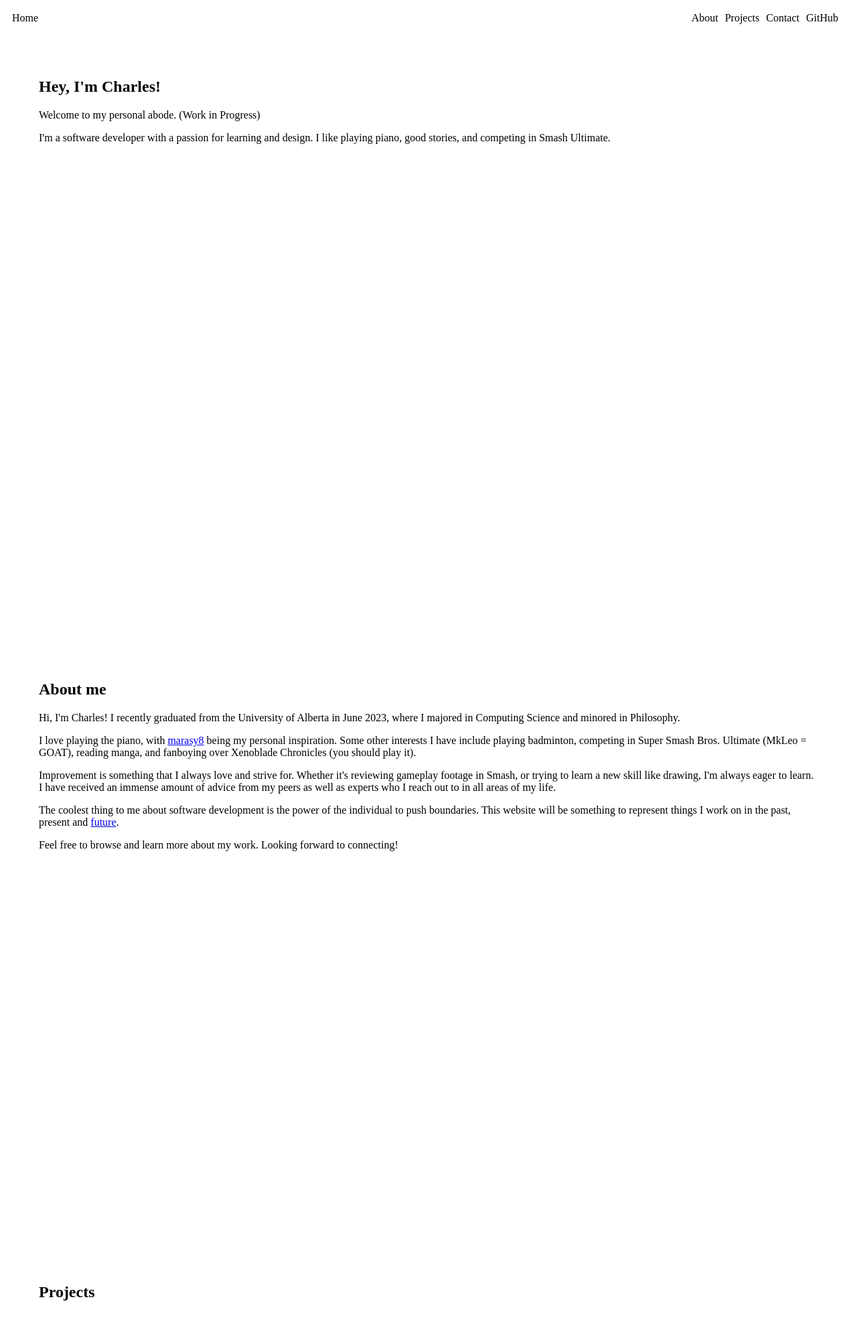
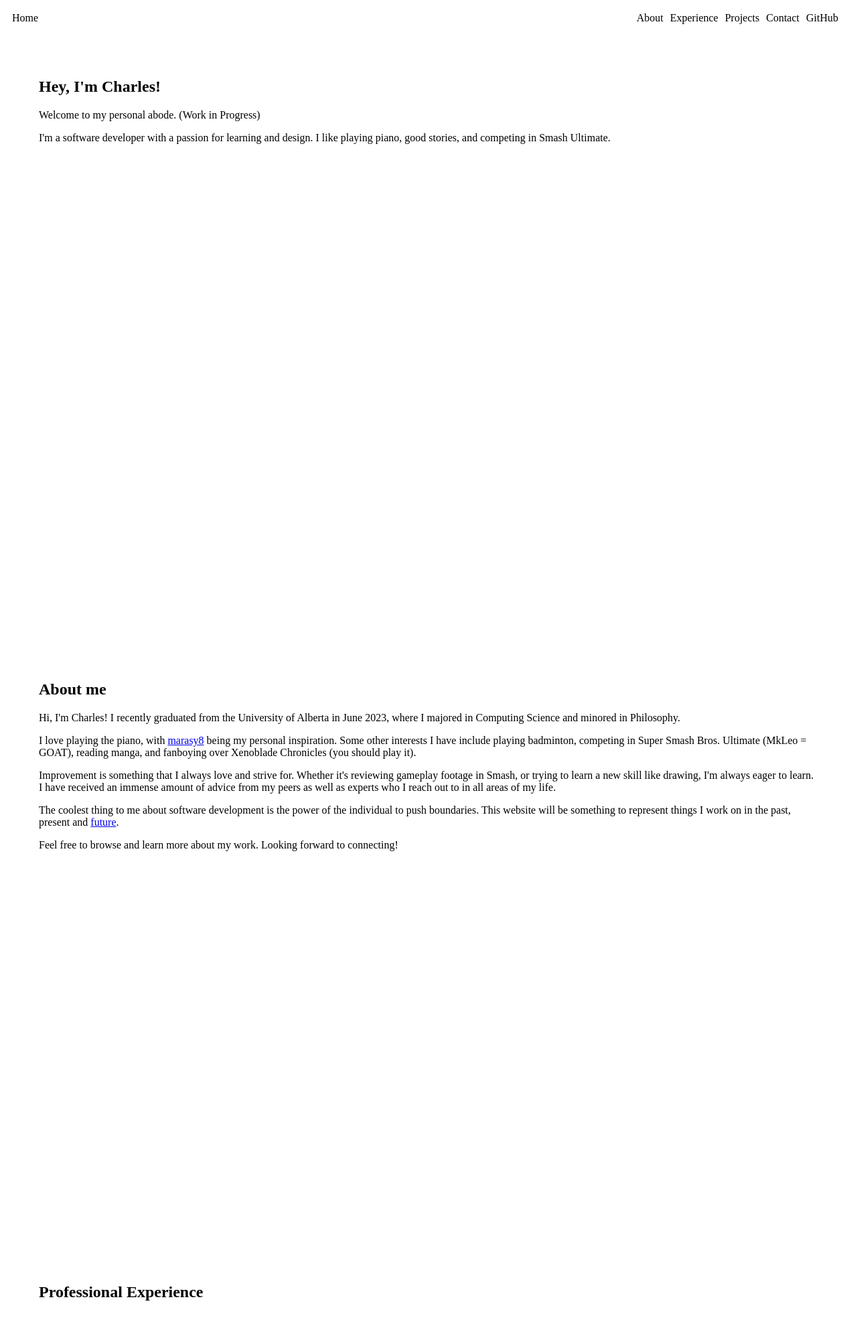
Before and after one commit to Marasy8/portfolio-website, a React (Create React App) app: page / in a window 1280 px wide. Shown: the top 1980 px of the page at 67% size. Built offline with nearby package versions, Linux system fonts and the light colour scheme.

Commit message:
added experience headers

```diff
--- a/src/App.js
+++ b/src/App.js
@@ -40,6 +40,9 @@ const App = () => {
             Feel free to browse and learn more about my work. Looking forward to connecting!
           </p>
         </section>
+        <section id="experience" className="section">
+          <h2>Professional Experience</h2>
+        </section>
         <section id="projects" className="section">
           <h2>Projects</h2>
         </section>
--- a/src/Navigation.js
+++ b/src/Navigation.js
@@ -10,6 +10,7 @@ const Navigation = () => {
         </div>
         <div className="right-links">
           <a href ="#about">About</a>
+          <a href ="#experience">Experience</a>
           <a href ="#projects">Projects</a>
           <a href ="#contact">Contact</a>
           <a href ="https://github.com/marasy8" target="_blank" rel = "noopener noreferrer">GitHub</a>
```
